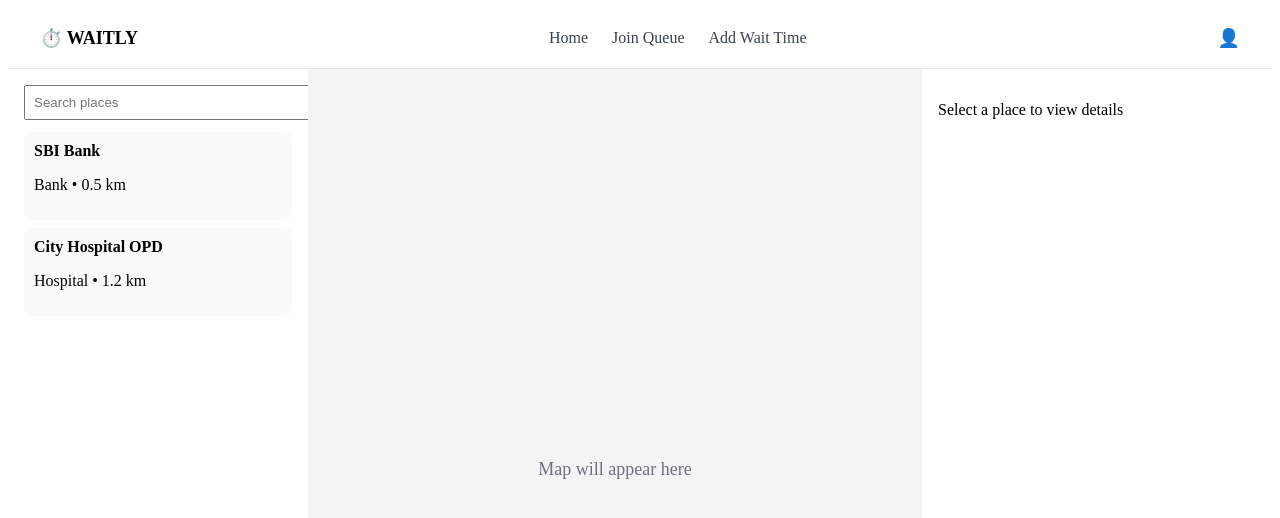
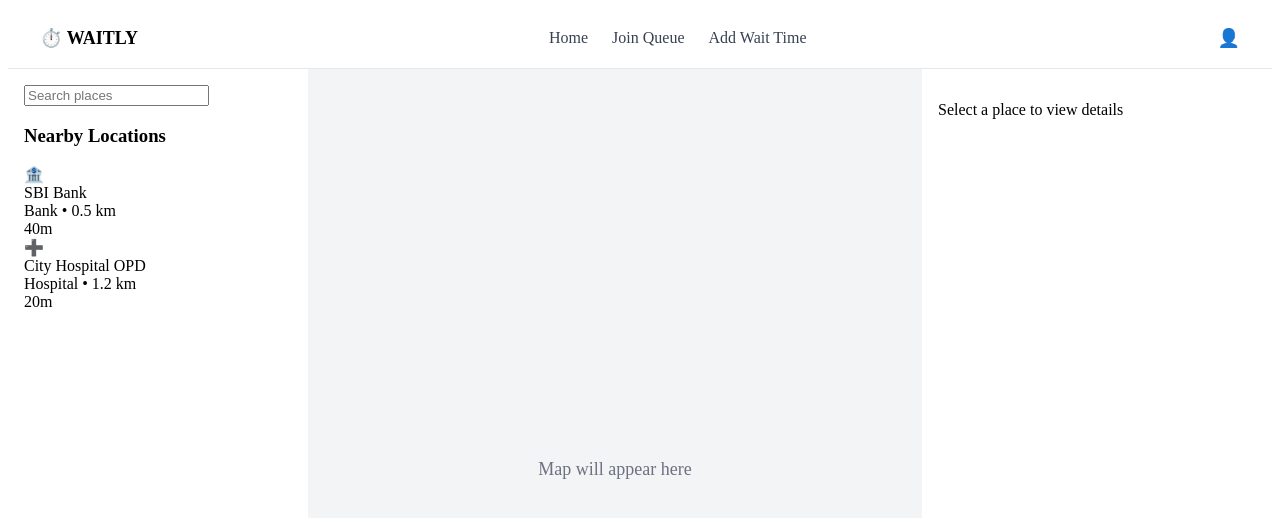
Before and after one commit to CodeSadiq/Waitly, a React (Vite) app: page / in a window 1280 px wide. Shown: the top 518 px of the page. Built offline with nearby package versions, Linux system fonts and the light colour scheme.

Commit message:
first commit

```diff
--- a/src/components/PlaceList.jsx
+++ b/src/components/PlaceList.jsx
@@ -3,31 +3,56 @@ import { useState } from "react";
 export default function PlaceList({ places, selectedPlace, onSelect }) {
   const [search, setSearch] = useState("");
 
-  const filtered = places.filter(p =>
-    p.name.toLowerCase().includes(search.toLowerCase())
+  const filteredPlaces = places.filter((place) =>
+    place.name.toLowerCase().includes(search.toLowerCase())
   );
 
   return (
-    <>
+    <div className="place-list">
+      {/* Search */}
       <input
-        className="search"
+        className="place-search"
+        type="text"
         placeholder="Search places"
         value={search}
-        onChange={e => setSearch(e.target.value)}
+        onChange={(e) => setSearch(e.target.value)}
       />
 
-      {filtered.map(place => (
-        <div
-          key={place.id}
-          className={`place-card ${
-            selectedPlace?.id === place.id ? "active" : ""
-          }`}
-          onClick={() => onSelect(place)}
-        >
-          <strong>{place.name}</strong>
-          <p>{place.category} • {place.distance}</p>
-        </div>
-      ))}
-    </>
+      <h3 className="place-list-title">Nearby Locations</h3>
+
+      {/* Places */}
+      {filteredPlaces.map((place) => {
+        const isActive = selectedPlace?.id === place.id;
+
+        return (
+          <div
+            key={place.id}
+            className={`place-item ${isActive ? "active" : ""}`}
+            onClick={() => onSelect(place)}
+          >
+            <div className="place-icon">
+              {place.category === "Bank" && "🏦"}
+              {place.category === "Hospital" && "➕"}
+              {place.category === "Government Office" && "🏛️"}
+            </div>
+
+            <div className="place-info">
+              <div className="place-name">{place.name}</div>
+              <div className="place-meta">
+                {place.category} • {place.distance}
+              </div>
+            </div>
+
+            <div className="place-wait">
+              {Object.values(place.waits)[0]}m
+            </div>
+          </div>
+        );
+      })}
+
+      {filteredPlaces.length === 0 && (
+        <div className="no-results">No places found</div>
+      )}
+    </div>
   );
 }
```
Also changed, not shown: 1 other file (tests, documents, lock files or other folders).
